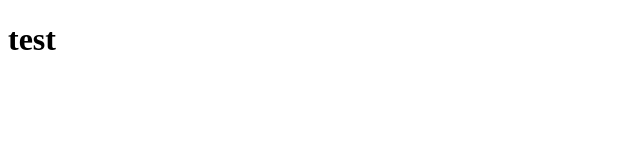
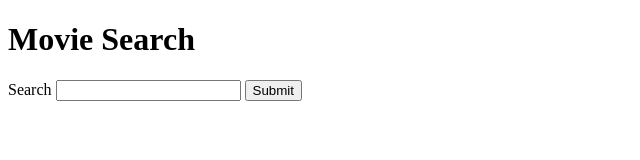
Before and after one commit to cormac-taylor/ajax, a website: page static/webpage.html in a window 1280 px wide. Shown: the whole page, without its empty margins (0-640 px from the left). Drawn offline with Linux system fonts and the light colour scheme.

Commit message:
html done

```diff
--- a/static/webpage.html
+++ b/static/webpage.html
@@ -1,26 +1,21 @@
-<!--
-Static HTML file
-
-Your page should have a few basic user interface elements:
-
-A header tag, with an h1 inside it, naming your site, with a title for your page (the title tag in the head element should mimic this)
-A footer with your name, student ID, and any other info about yourself you wish to include
-An empty unordered list with an id of searchResults that is initially hidden.
-A div with an id of movieDetails that is initially hidden.
-A form with an id of searchMovieForm.
-A text input with an id of movie_search_term.
-A label with a for attribute referencing your input
-A button to submit the form
-A link that links back to the "/" route with the text "New Search" and that has an id of rootLink This link will initially be hidden. It will ONLY be displayed when the movieDetails element is being displayed or ONLY when a search is performed and search results are being displayed.  This link will simply trigger a reload of the page, which then will display the page with just the search form so the user can search for a new movie.
- -->
 <!DOCTYPE html>
 <html lang="en">
-<head>
+  <head>
     <meta charset="UTF-8">
     <meta name="viewport" content="width=device-width, initial-scale=1.0">
-    <title>Document</title>
-</head>
-<body>
-    <h1>test</h1>
-</body>
+    <title>Movie Search</title>
+  </head>
+  <body>
+    <h1>Movie Search</h1>
+    <ul id="searchResults" hidden></ul>
+    <div id="movieDetails" hidden></div>
+    <form method="POST" id="searchMovieForm">
+      <label for="movie_search_term" id="movie_search_term_label">
+        Search
+        <input type="text" id="movie_search_term">
+      </label>
+      <button type="submit" id="searchMovieSubmitButton">Submit</button>
+    </form>
+    <a href="/" id="rootLink" hidden>New Search</a>
+  </body>
 </html>
```
